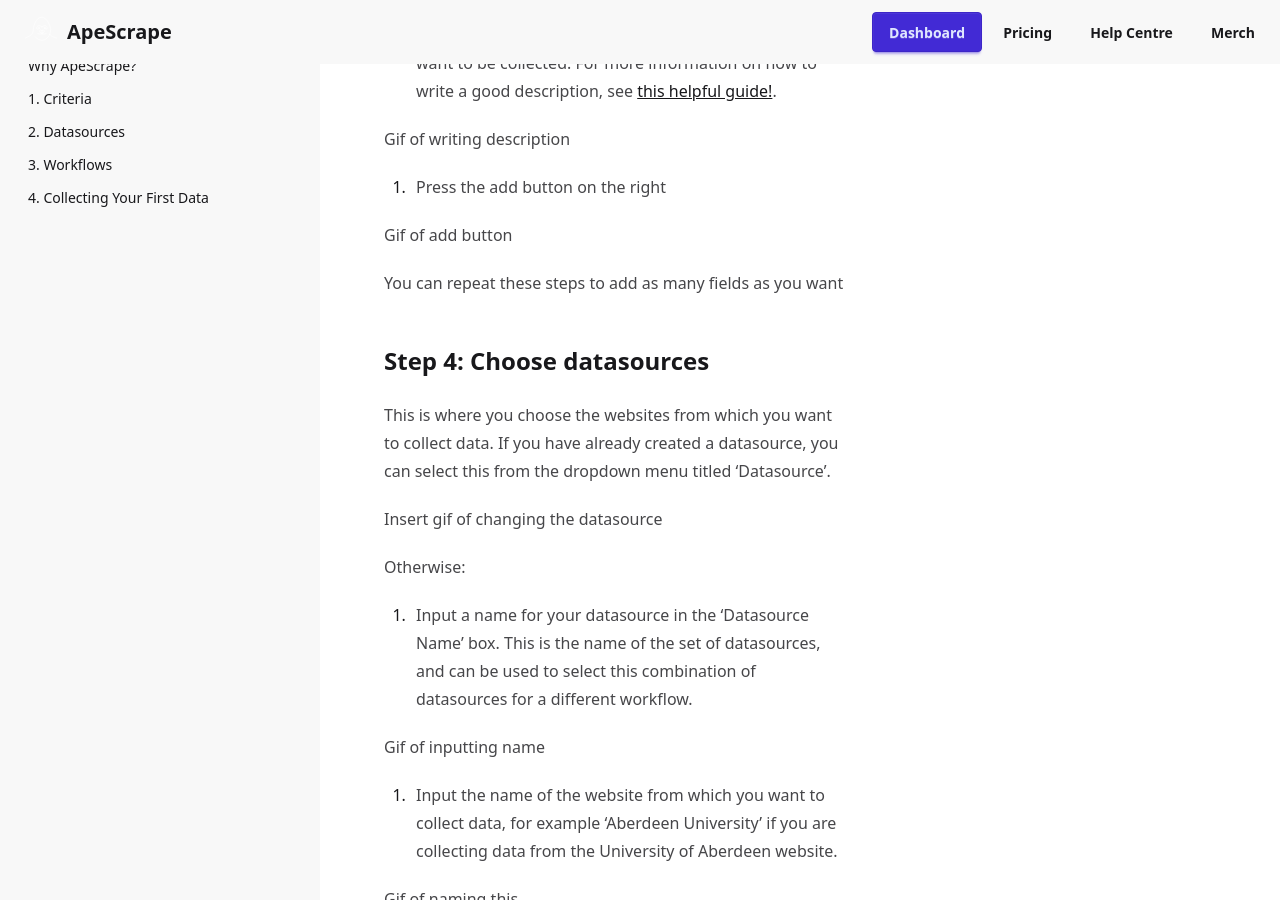
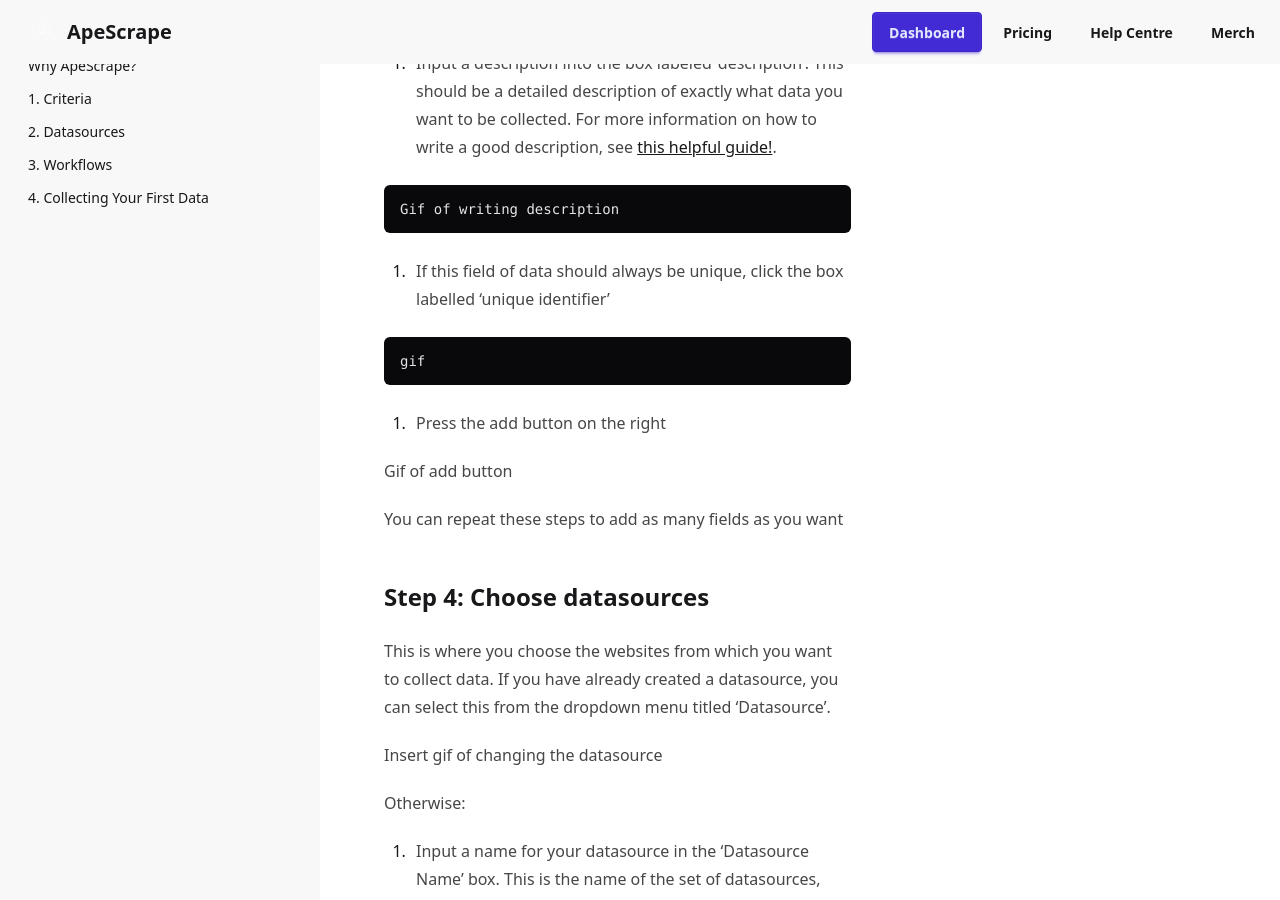
Before and after one commit to 5-quid-coders/apescrape-site, a Jekyll site: the page built from _help/getting_started.md, in a window 1280 px wide and 900 px high, scrolled down 1067 px. Built offline with Jekyll 4.4.1, drawn with Linux system fonts in a browser that asks for light colours.

Commit message:
Made changes to getting started

````diff
--- a/_help/getting_started.md
+++ b/_help/getting_started.md
@@ -20,17 +20,29 @@ Otherwise:
 
 1. Input a name for your criteria in the 'Criteria Name' box
 
+```
 Gif of user typing name
+```
 
 2. Input field name into the box labeled 'field name'. This will be the name of a column of data that is collected.
 
+```
 Gif of user writing name into box
+```
 
 3. Input a description into the box labeled 'description'. This should be a detailed description of exactly what data you want to be collected. For more information on how to write a good description, see [this helpful guide!](./3criteria.md).
 
+```
 Gif of writing description
+```
 
-4. Press the add button on the right
+4. If this field of data should always be unique, click the box labelled 'unique identifier'
+
+```
+gif
+```
+
+5. Press the add button on the right
 
 Gif of add button
 
````
